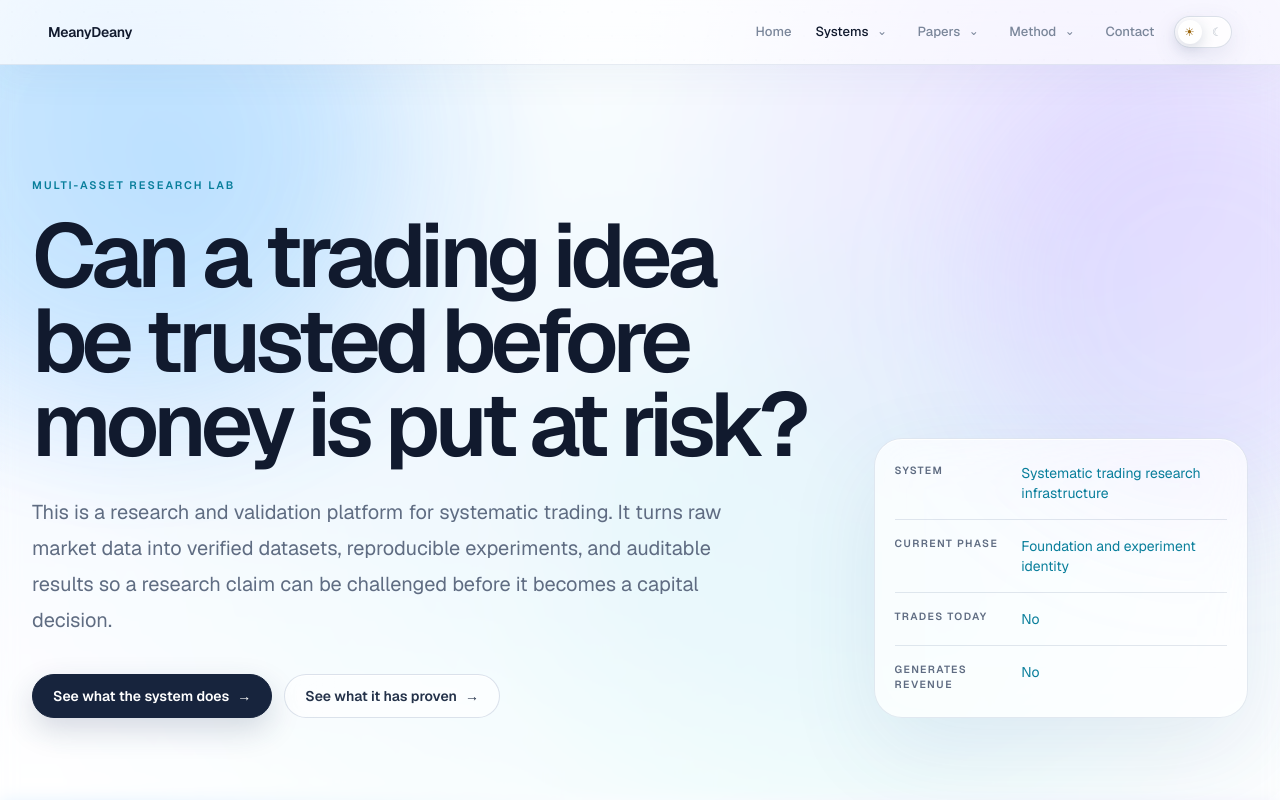
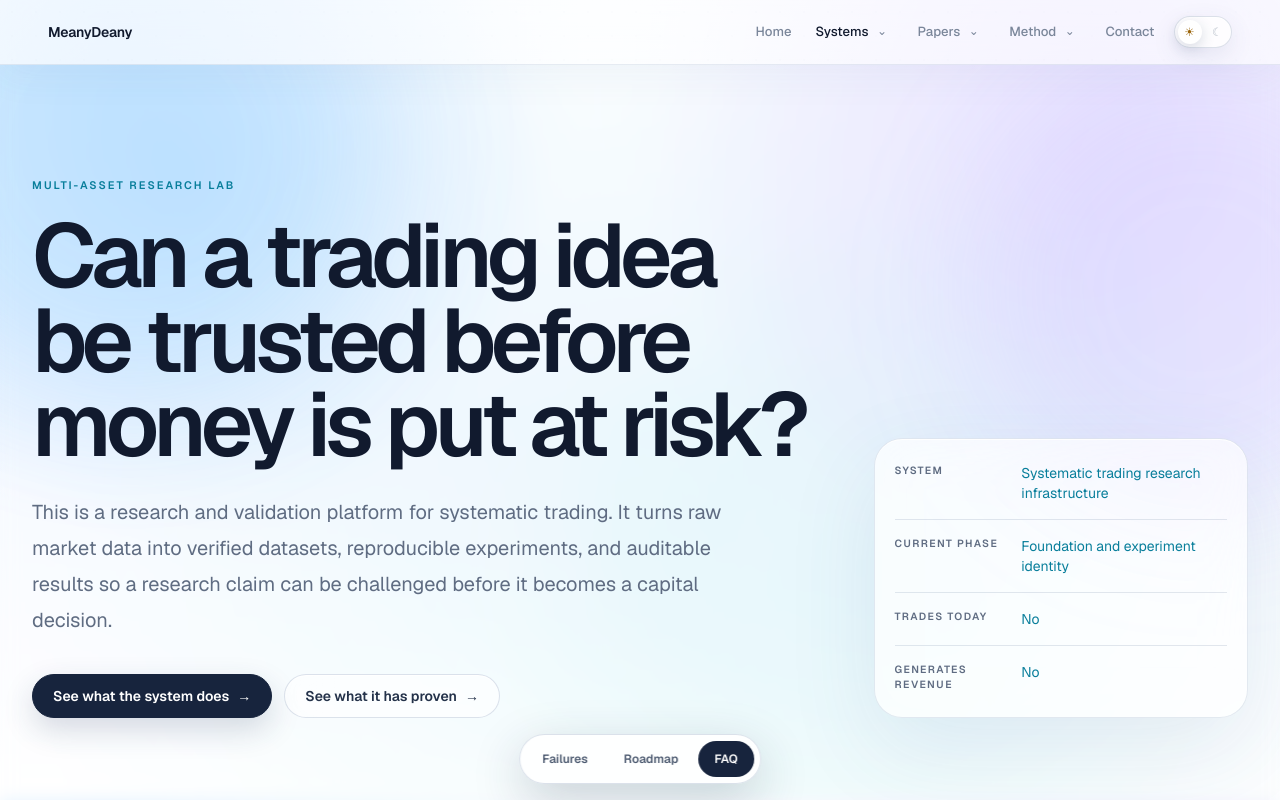
Before and after one commit to MeanyDeany/woosub-shin, a Next.js app: page /projects/multi-asset-research-lab in a window 1280 px wide. Shown: the top 800 px of the page. Built offline with nearby package versions, Linux system fonts and the light colour scheme.

Commit message:
Make lab FAQ and proof sections easy to find

```diff
--- a/components/contextual-page-tools.tsx
+++ b/components/contextual-page-tools.tsx
@@ -5,6 +5,13 @@ import { useEffect } from "react";
 import "@/components/contextual-page-tools.module.css";
 
 const BTC_PATH = "/projects/btc-futures-research";
+const LAB_PATH = "/projects/multi-asset-research-lab";
+
+const labSections = [
+  { href: "#proof", label: "Failures" },
+  { href: "#roadmap", label: "Roadmap" },
+  { href: "#faq", label: "FAQ", primary: true },
+] as const;
 
 export function ContextualPageTools() {
   const pathname = usePathname();
@@ -24,5 +31,26 @@ export function ContextualPageTools() {
     };
   }, [pathname]);
 
-  return null;
+  if (pathname !== LAB_PATH) return null;
+
+  return (
+    <nav
+      aria-label="Multi-Asset Research Lab page sections"
+      className="fixed bottom-4 left-1/2 z-40 flex max-w-[calc(100vw-2rem)] -translate-x-1/2 items-center gap-1 overflow-x-auto rounded-full border border-[#7187AB]/25 bg-white/90 p-1.5 shadow-[0_16px_50px_rgba(36,50,74,0.22)] backdrop-blur-2xl"
+    >
+      {labSections.map((section) => (
+        <a
+          key={section.href}
+          href={section.href}
+          className={
+            section.primary
+              ? "inline-flex min-h-9 shrink-0 items-center rounded-full bg-[#17243D] px-4 text-xs font-semibold text-white transition-transform hover:-translate-y-0.5 hover:bg-[#22375B]"
+              : "inline-flex min-h-9 shrink-0 items-center rounded-full px-4 text-xs font-semibold text-[#4C5A70] transition-colors hover:bg-[#E9F2FF] hover:text-[#176FC1]"
+          }
+        >
+          {section.label}
+        </a>
+      ))}
+    </nav>
+  );
 }
```
